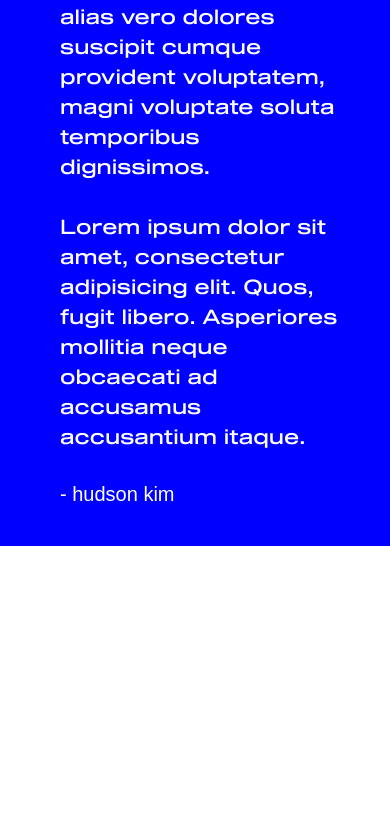
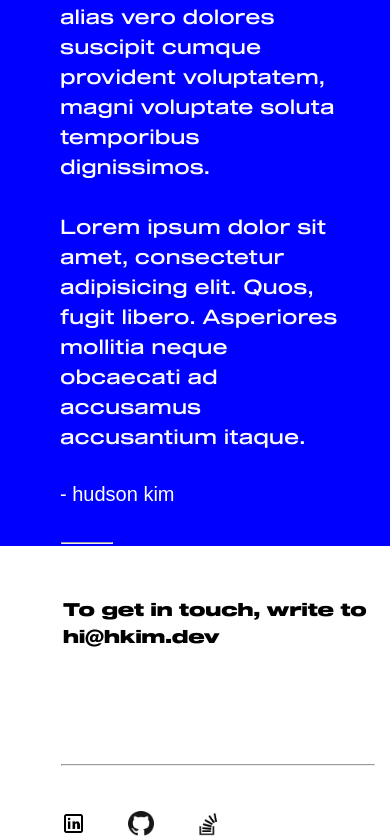
Before and after one commit to hudson-dev/Hudson-Kim, a plain HTML site: page index.html in a window 390 px wide. Shown: the part 6617-7453 px from the top of the page. Before the commit the page ends 7163 px from the top, so only its background shows below. Drawn offline with nearby package versions, Linux system fonts and the light colour scheme; a web font is replaced by a local one.

Commit message:
added contact section

```diff
--- a/index.html
+++ b/index.html
@@ -47,19 +47,28 @@
 
         <div class="grid">
             <div class="row">
-              <div class="cell"><img src="./assets/images/No-BG/elavras.png"></div>
+              <!-- <div class="cell"><img src="./assets/images/No-BG/elavras.png"></div>
               <div class="cell"><img src="./assets/images/No-BG/bsa.png"></div>
-              <div class="cell"><img src="./assets/images/No-BG/FIRST-LOGO.png"></div>
+              <div class="cell"><img src="./assets/images/No-BG/FIRST-LOGO.png"></div> -->
+              <div class="cell"></div>
+              <div class="cell"></div>
+              <div class="cell"></div>
             </div>
             <div class="row">
-              <div class="cell"><img src="./assets/images/No-BG/spacex.png"></div>
+              <!-- <div class="cell"><img src="./assets/images/No-BG/spacex.png"></div>
               <div class="cell"><img src="./assets/images/No-BG/camera.png"></div>
-              <div class="cell"><img src="./assets/images/No-BG/ftc-lib.png"></div>
+              <div class="cell"><img src="./assets/images/No-BG/ftc-lib.png"></div> -->
+              <div class="cell"></div>
+              <div class="cell"></div>
+              <div class="cell"></div>
             </div>
             <div class="row">
-              <div class="cell"><img src="./assets/images/No-BG/stackoverflow.png"></div>
+              <!-- <div class="cell"><img src="./assets/images/No-BG/stackoverflow.png"></div>
               <div class="cell"><img src="./assets/images/No-BG/github.png"></div>
-              <div class="cell"><img src="./assets/images/No-BG/FIRST-LOGO.png"></div>
+              <div class="cell"><img src="./assets/images/No-BG/FIRST-LOGO.png"></div> -->
+              <div class="cell"></div>
+              <div class="cell"></div>
+              <div class="cell"></div>
             </div>
           </div>
 
@@ -138,6 +147,27 @@
         <p id="imp">- hudson kim</p>
     </section>
 
+    <section class="contact">
+      <hr>
+      <!-- <h2>GET IN TOUCH</h2> -->
+      <p id="dominant">To get in touch, write to hi@hkim.dev</p>
+      <p id="hidden">
+        To get in touch, write to
+        <br>
+        hi@hkim.dev
+      </p>
+
+      <hr id="socials-hr">
+
+      <div class="socials">
+        <img src="assets/socials/linkedin.png" id="linkedin">
+        <img src="assets/socials/github.png" id="github">
+        <img src="assets/socials/stack.png" id="stack">
+      </div>
+
+    </section>
+
+
 
 </body>
 </html>
--- a/styles.css
+++ b/styles.css
@@ -35,6 +35,7 @@
 
 html, body {
     height: 100%;
+    width: 100%;
 }
 
 * {
@@ -234,7 +235,6 @@ h1 {
 }
 
 
-
 .work {
     width: 100%;
     min-height: 100%;
@@ -244,7 +244,7 @@ h1 {
     align-items: center;
     justify-content: center;
 
-    margin-top: 0px;
+    margin-top: 30px;
     margin-bottom: 50px;
 }
 
@@ -305,6 +305,66 @@ h1 {
     margin-top: 25%;
 }
 
+
+.contact {
+    width: 100%;
+    height: 32%;
+
+    display: flex;
+    flex-direction: column;
+    justify-content: center;
+    align-items: flex-start;
+}
+
+.contact hr {
+    margin-top: 1em;
+    margin-left: 3.8em;
+
+    width: 50px;
+    height: 2px;
+
+    background-color: black;
+}
+
+.contact p {
+    margin-top: 3em;
+    margin-left: 3.8em;
+}
+
+.socials {
+    width: 80%;
+    display: flex;
+}
+
+#socials-hr {
+    margin-top: 7em;
+
+    width: 80%;
+    height: 2px;
+
+    background-color: #d3d3d3;
+}
+
+.socials {
+    margin-left: 3.8em;
+    display: flex;
+    width: 10em;
+    justify-content: space-between;
+    margin-top: 2.8em;
+ }
+
+ .socials img {
+     height: 1.6em;
+ }
+
+ #hidden {
+     display: none;
+ }
+
+
+
+
+
 @media only screen and (max-width: 1100px) {
     .grid {
         display: none;
@@ -355,22 +415,6 @@ h1 {
   }
 }
 
-
-
-
-
-
-
-
-
-
-
-
-@media only screen and (max-width: 1000px){
-	/*Small smartphones [325px -> 425px]*/
-}
-
-
 @media only screen and (max-width: 600px){
 	/*Small smartphones [325px -> 425px]*/
     h1 {
@@ -385,6 +429,16 @@ h1 {
     .menu {
         margin-right: 3.6em;
     }
+
+    #hidden {
+        display: block;
+        font-size: 18px;
+        margin-left: 3.5em;
+    }
+
+    #dominant {
+        display: none;
+    }
 }
 
 @media (min-width: 1200px) {
```
Also changed, not shown: assets/images/No-BG/spacex.png, assets/socials/github.png (added), assets/socials/linkedin.png (added), assets/socials/stack.png (added).
